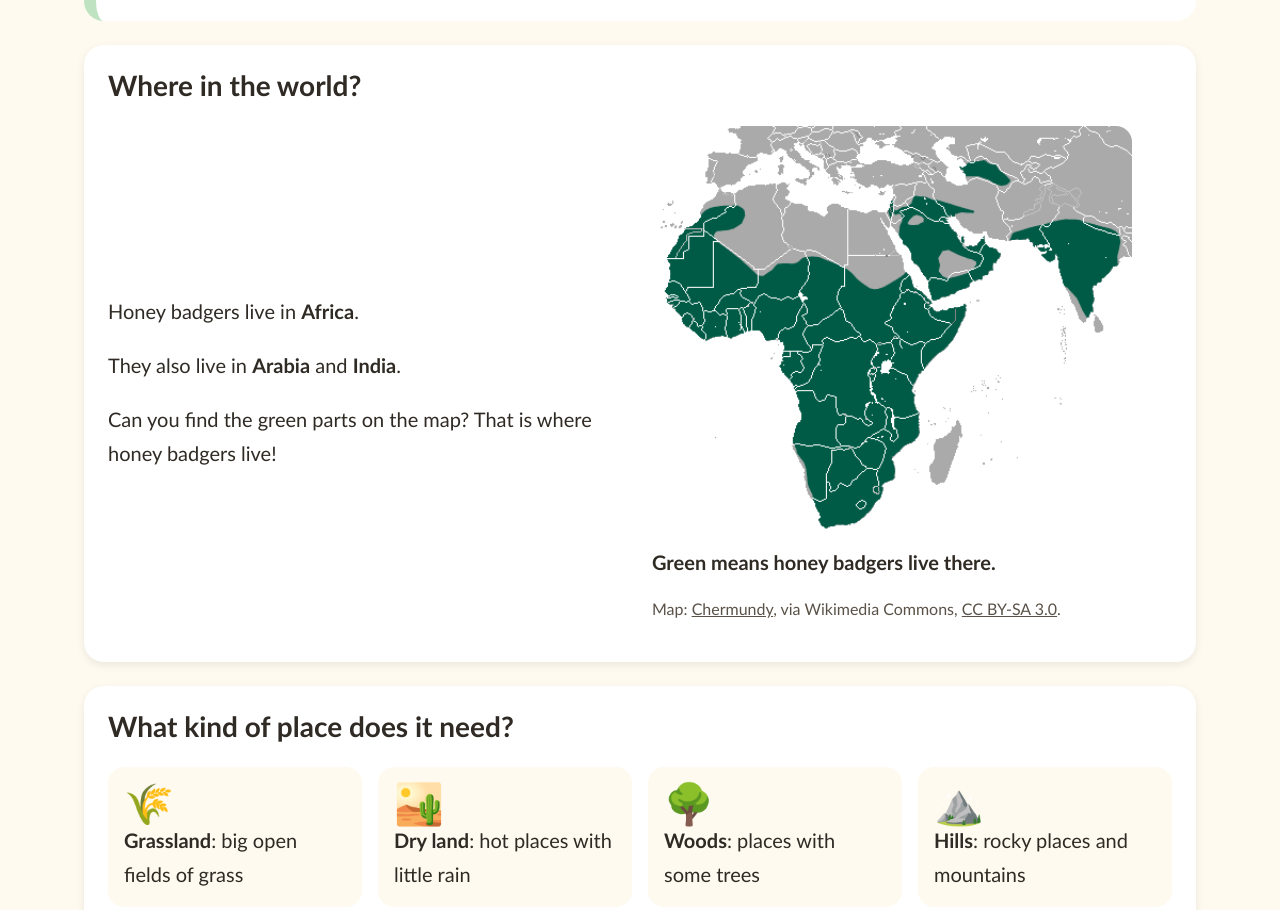
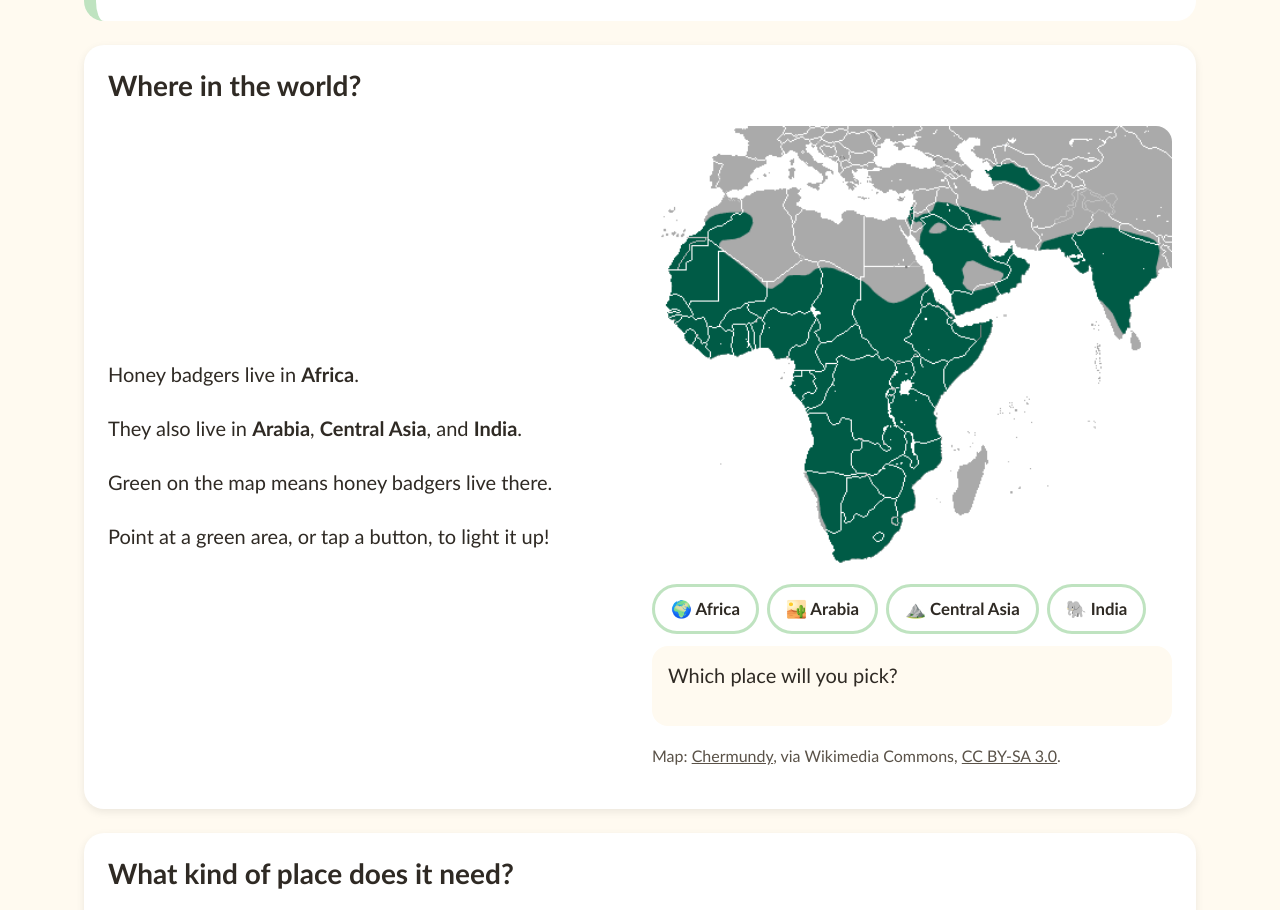
Before and after one commit to tiago-a-ribeiro/honeybadger-website, a plain HTML site: page habitat.html in a window 1280 px wide. Shown: the part 402-1312 px from the top of the page. Drawn offline with Linux system fonts and the light colour scheme.

Commit message:
feat: make habitat range map interactive

```diff
--- a/css/styles.css
+++ b/css/styles.css
@@ -270,7 +270,72 @@ figcaption {
 }
 
 .map {
-  max-width: 30rem;
+  max-width: 34rem;
+}
+
+.map-frame {
+  position: relative;
+}
+
+.map-frame img {
+  border-radius: 1rem;
+}
+
+.map-regions {
+  position: absolute;
+  inset: 0;
+  width: 100%;
+  height: 100%;
+}
+
+.region {
+  fill: transparent;
+  stroke: transparent;
+  stroke-width: 3;
+  stroke-linejoin: round;
+  cursor: pointer;
+}
+
+.region.is-active {
+  fill: rgb(255 217 138 / 65%);
+  stroke: var(--ink);
+}
+
+.region-buttons {
+  display: flex;
+  flex-wrap: wrap;
+  gap: 0.5rem;
+  margin-top: 0.75rem;
+}
+
+.region-button {
+  min-height: 3rem;
+  padding: 0.5rem 1rem;
+  border: 3px solid var(--accent);
+  border-radius: 999px;
+  background: #fff;
+  color: var(--ink);
+  font: inherit;
+  font-size: 1.05rem;
+  font-weight: 700;
+  cursor: pointer;
+}
+
+.region-button.is-active {
+  background: var(--accent);
+  border-color: var(--ink);
+}
+
+.region-info {
+  min-height: 5rem;
+  margin-top: 0.75rem;
+  padding: 0.75rem 1rem;
+  border-radius: 1rem;
+  background: var(--honey-light);
+}
+
+.region-info p {
+  margin: 0;
 }
 
 .fun-fact,
--- a/habitat.html
+++ b/habitat.html
@@ -36,12 +36,33 @@
       <div class="two-col">
         <div>
           <p>Honey badgers live in <strong>Africa</strong>.</p>
-          <p>They also live in <strong>Arabia</strong> and <strong>India</strong>.</p>
-          <p>Can you find the green parts on the map? That is where honey badgers live!</p>
+          <p>They also live in <strong>Arabia</strong>, <strong>Central Asia</strong>, and <strong>India</strong>.</p>
+          <p>Green on the map means honey badgers live there.</p>
+          <p>Point at a green area, or tap a button, to light it up!</p>
         </div>
-        <figure class="map">
-          <img src="images/range-map.png" width="450" height="386" alt="A map. Green shows where honey badgers live: most of Africa, Arabia, and India." loading="lazy">
-          <figcaption>Green means honey badgers live there.</figcaption>
+        <figure class="map" data-range-map>
+          <div class="map-frame">
+            <img src="images/range-map.png" width="450" height="386" alt="A map. Green shows where honey badgers live: most of Africa, Arabia, Central Asia, and India.">
+            <svg class="map-regions" viewBox="0 0 450 386" aria-hidden="true">
+            <polygon class="region" data-region="africa" points="15,120 30,100 45,85 60,75 80,78 85,92 70,95 55,105 60,115 100,135 145,122 175,128 200,145 225,150 240,140 255,160 270,170 295,168 285,190 270,210 250,230 248,260 250,280 235,300 225,330 205,360 180,375 160,380 150,360 135,300 130,260 120,215 105,205 80,200 45,200 30,185 15,160"/>
+            <polygon class="region" data-region="arabia" points="225,75 245,65 270,75 300,80 290,85 280,95 290,110 310,110 327,120 325,135 305,150 285,157 262,166 255,140 240,110 228,90"/>
+            <polygon class="region" data-region="central-asia" points="290,40 305,32 320,40 335,50 330,57 310,50 295,49"/>
+            <polygon class="region" data-region="india" points="335,105 350,95 370,90 395,88 405,95 440,105 438,120 430,135 418,150 410,165 405,182 395,180 385,165 375,130 360,115 338,112"/>
+            </svg>
+          </div>
+          <div class="region-buttons">
+          <button type="button" class="region-button" data-region="africa"><span aria-hidden="true">🌍</span> Africa</button>
+          <button type="button" class="region-button" data-region="arabia"><span aria-hidden="true">🏜️</span> Arabia</button>
+          <button type="button" class="region-button" data-region="central-asia"><span aria-hidden="true">⛰️</span> Central Asia</button>
+          <button type="button" class="region-button" data-region="india"><span aria-hidden="true">🐘</span> India</button>
+          </div>
+          <div class="region-info" aria-live="polite">
+            <p data-region-text="none">Which place will you pick?</p>
+          <p data-region-text="africa" hidden><strong>Africa:</strong> Most honey badgers live in Africa! They live in grasslands, dry lands, and woods.</p>
+          <p data-region-text="arabia" hidden><strong>Arabia:</strong> Honey badgers live in the hot, dry, rocky lands of Arabia.</p>
+          <p data-region-text="central-asia" hidden><strong>Central Asia:</strong> A few honey badgers live far north, in Central Asia.</p>
+          <p data-region-text="india" hidden><strong>India:</strong> Honey badgers live in the forests and hills of India and Nepal.</p>
+          </div>
           <p class="credit">Map: <a href="https://commons.wikimedia.org/wiki/File:Honey_Badger_area.png">Chermundy</a>, via Wikimedia Commons, <a href="https://creativecommons.org/licenses/by-sa/3.0">CC BY-SA 3.0</a>.</p>
         </figure>
       </div>
@@ -86,5 +107,6 @@
     </ul>
     <p>Honey Badger HQ · A fan site for the world's most fearless <a href="words.html#mustelid">mustelid</a>.</p>
   </footer>
+  <script src="js/map.js"></script>
 </body>
 </html>
--- /dev/null
+++ b/js/map.js
@@ -0,0 +1,17 @@
+document.querySelectorAll("[data-range-map]").forEach((map) => {
+  const show = (region) => {
+    map.querySelectorAll("[data-region]").forEach((element) => {
+      element.classList.toggle("is-active", element.dataset.region === region);
+    });
+    map.querySelectorAll("[data-region-text]").forEach((text) => {
+      text.hidden = text.dataset.regionText !== region;
+    });
+  };
+
+  map.querySelectorAll("[data-region]").forEach((element) => {
+    const region = element.dataset.region;
+    element.addEventListener("pointerenter", () => show(region));
+    element.addEventListener("focus", () => show(region));
+    element.addEventListener("click", () => show(region));
+  });
+});
```
